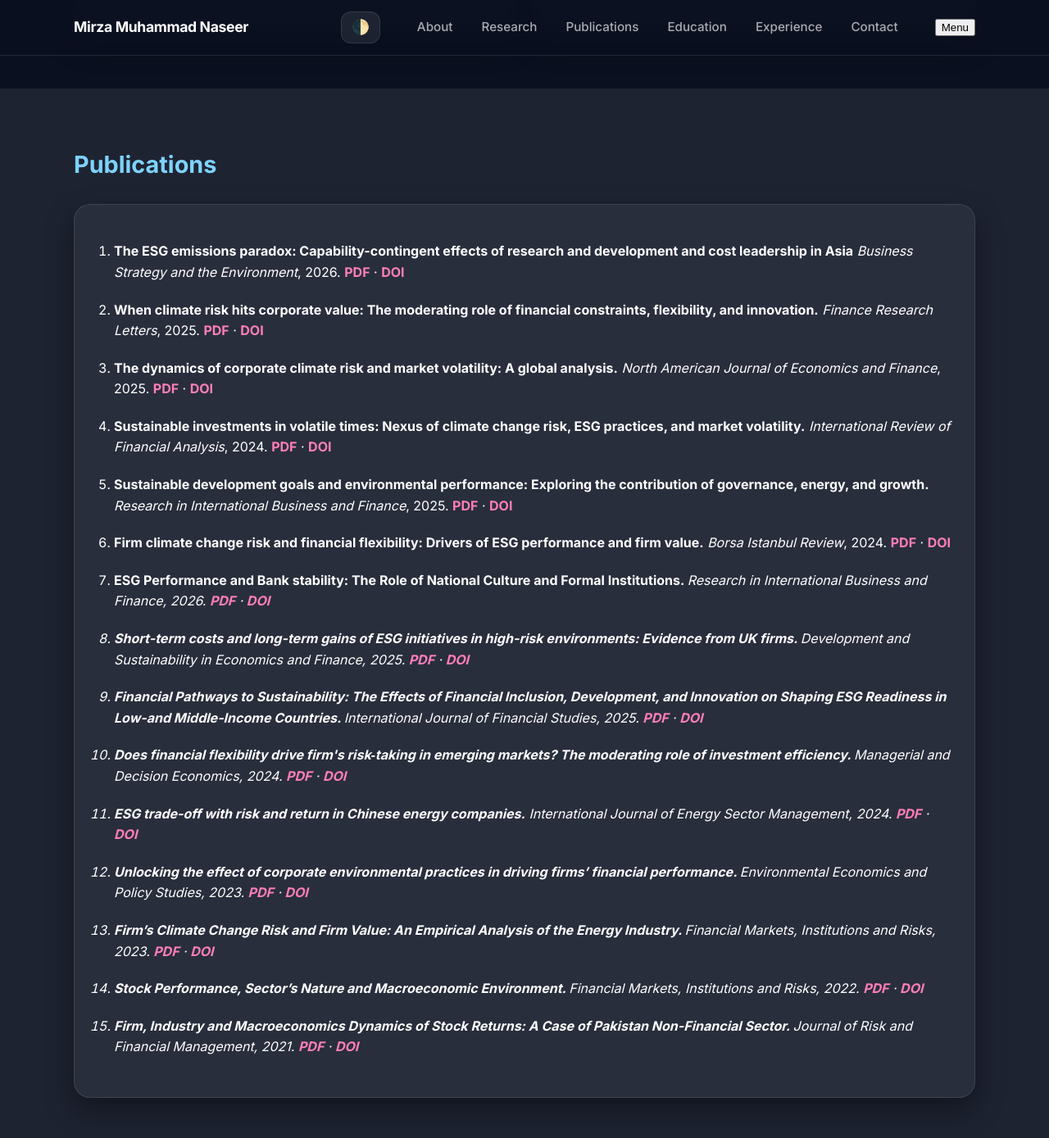
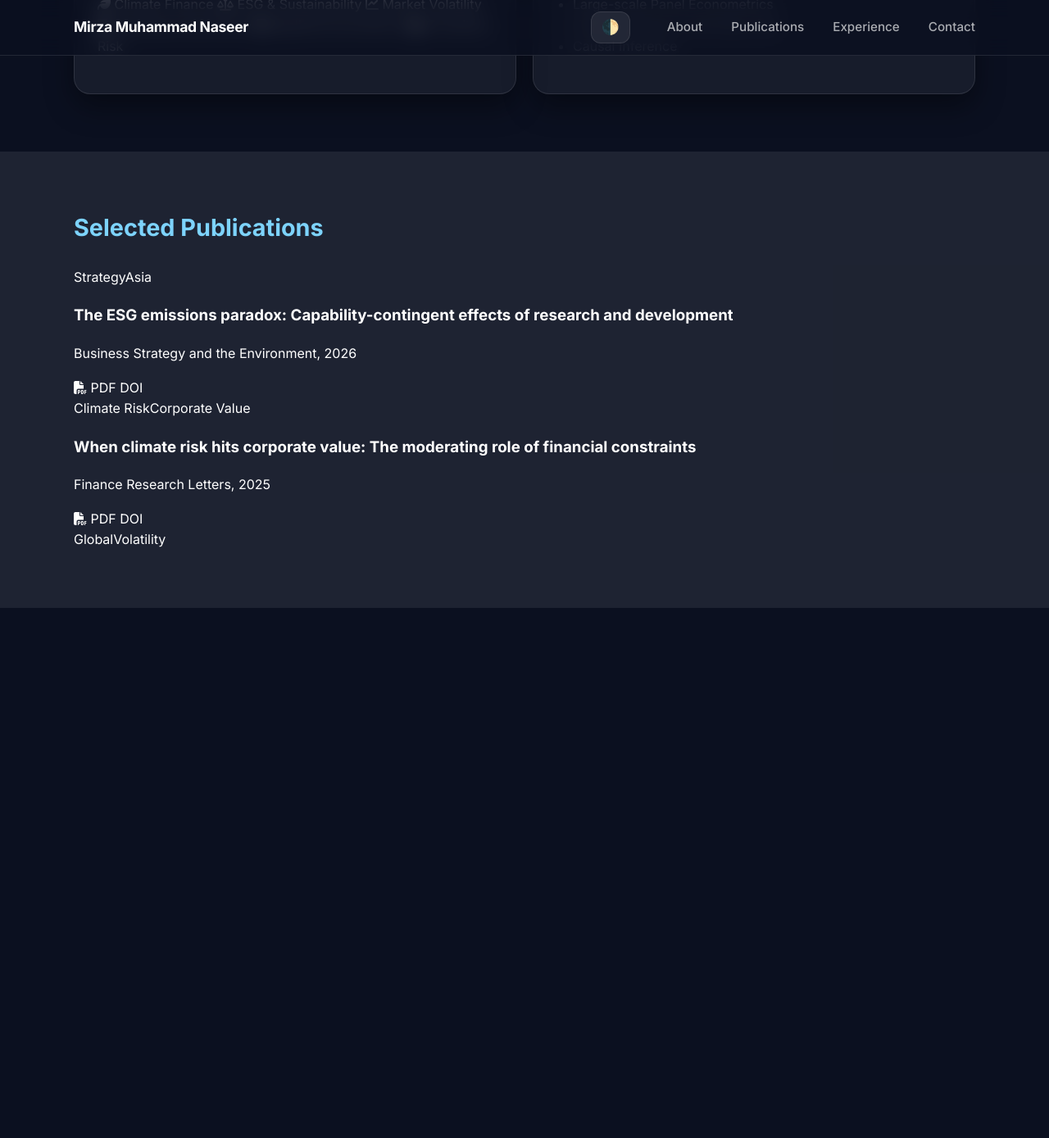
Before and after one commit to mmnaseer/mmnaseer.github.io, a Jekyll site: the page index.html, which Jekyll copies as it is, in a window 1280 px wide and 1400 px high, scrolled down 948 px. Shown: the top 1389 px of the window at 82% size. Built offline with Jekyll 4.4.1, drawn with Linux system fonts in a browser that asks for light colours; a style sheet for code colours, icons or effects is not loaded; after the commit the page ends 1690 px from its top, so only the background shows below that; some of the changed text lies outside the part shown.

Commit message:
Update index.html

```diff
--- a/index.html
+++ b/index.html
@@ -12,23 +12,19 @@
   <link rel="stylesheet" href="https://cdnjs.cloudflare.com/ajax/libs/font-awesome/6.4.0/css/all.min.css">
   <link rel="stylesheet" href="https://cdn.jsdelivr.net/gh/jpswalsh/academicons@1/css/academicons.min.css">
   <link rel="stylesheet" href="assets/style.css" />
+</head>
+<body>
   <header class="topbar">
     <div class="container topbar-inner">
       <a class="brand" href="#top">Mirza Muhammad Naseer</a>
-
       <div class="header-right">
         <button id="theme-toggle" class="theme-toggle" aria-label="Toggle Theme">🌓</button>
-
         <nav class="nav">
           <a href="#about">About</a>
-        <a href="#research">Research</a>
           <a href="#publications">Publications</a>
-        <a href="#education">Education</a>
           <a href="#experience">Experience</a>
           <a href="#contact">Contact</a>
         </nav>
-
-      <button class="menu-btn" type="button" aria-label="Open menu">Menu</button>
       </div>
     </div>
   </header>
@@ -62,34 +58,61 @@
             </ul>
           </div>
           <div class="photo-wrapper">
-            <img src="assets/photo.jpg" alt="Profile Photo" class="profile-img">
+            <img src="assets/photo.jpg" alt="Mirza Muhammad Naseer" class="profile-img">
           </div>
         </aside>
+      </div>
+    </section>
+
+    <section class="stats-bar">
+      <div class="container stats-grid">
+        <div class="stat-item">
+          <i class="fas fa-file-lines stat-icon"></i>
+          <div class="stat-text">
+            <span class="stat-number">15+</span>
+            <span class="stat-label">Publications</span>
+          </div>
+        </div>
+        <div class="stat-item">
+          <i class="fas fa-graduation-cap stat-icon"></i>
+          <div class="stat-text">
+            <span class="stat-number">PhD</span>
+            <span class="stat-label">Candidate (2026)</span>
+          </div>
+        </div>
+        <div class="stat-item">
+          <i class="fas fa-globe-asia stat-icon"></i>
+          <div class="stat-text">
+            <span class="stat-number">Global</span>
+            <span class="stat-label">Focus (UK, Asia, EU)</span>
+          </div>
+        </div>
       </div>
     </section>
 
     <section id="about" class="section">
       <div class="container">
         <h2>About</h2>
-        <p>I am an applied researcher working at the intersection of finance, economics, and sustainability.
-          My work examines how climate risk, environmental regulation, and institutional quality affect corporate behaviour, financial markets, and firm performance.
-          I specialise in large-scale panel data analysis and causal inference, with a strong interest in policy-relevant research..</p>
+        <p class="about-text">I am an applied researcher working at the intersection of finance, economics, and sustainability. My work examines how climate risk, environmental regulation, and institutional quality affect corporate behaviour. I specialise in large-scale panel data analysis and causal inference.</p>
+
         <div class="grid-2">
           <div class="card">
-            <h3><i class="fas fa-search"></i> Research interests</h3>
-            <ul class="bullets">
-              <li>Climate and transition risk</li>
-              <li>Corporate Finance</li>
-              <li>ESG and Sustainability</li>
-              <li>Corporate Governance</li>
-              <li>Applied Econometrics</li>
-            </ul>
+            <h3><i class="fas fa-search"></i> Research Focus</h3>
+            <div class="topic-cloud">
+              <span class="topic-tag large"><i class="fas fa-leaf"></i> Climate Finance</span>
+              <span class="topic-tag"><i class="fas fa-balance-scale"></i> ESG & Sustainability</span>
+              <span class="topic-tag medium"><i class="fas fa-chart-line"></i> Market Volatility</span>
+              <span class="topic-tag"><i class="fas fa-building"></i> Corporate Governance</span>
+              <span class="topic-tag medium"><i class="fas fa-calculator"></i> Applied Econometrics</span>
+              <span class="topic-tag"><i class="fas fa-industry"></i> Transition Risk</span>
+            </div>
           </div>
           <div class="card">
-            <h3><i class="fas fa-flask"></i> Methods</h3>
+            <h3><i class="fas fa-flask"></i> Methodology</h3>
             <ul class="bullets">
-              <li>Panel econometrics</li>
+              <li>Large-scale Panel Econometrics</li>
               <li>Textual analysis of earnings calls</li>
+              <li>Causal Inference</li>
             </ul>
           </div>
         </div>
@@ -98,162 +121,33 @@
 
     <section id="publications" class="section alt">
       <div class="container">
-        <h2>Publications</h2>
-        <div class="card">
-          <ol class="pubs">
-            <li>
-              <strong>The ESG emissions paradox: Capability-contingent effects of research and development and cost leadership in Asia</strong> <em>Business Strategy and the Environment</em>, 2026.
-              <span class="pub-links"><a href="papers/bse.pdf">PDF</a> · <a href="https://doi.org/10.1002/bse.70362">DOI</a></span>
-            </li>
-            <li>
-              <strong>When climate risk hits corporate value: The moderating role of financial constraints, flexibility, and innovation.</strong> <em>Finance Research Letters</em>, 2025.
-              <span class="pub-links"><a href="papers/FRL.pdf">PDF</a> · <a href="https://doi.org/10.1016/j.frl.2025.106780">DOI</a></span>
-            </li>
-            <li>
-              <strong>The dynamics of corporate climate risk and market volatility: A global analysis.</strong> <em>North American Journal of Economics and Finance</em>, 2025.
-              <span class="pub-links"><a href="papers/NAJEF.pdf">PDF</a> · <a href="https://doi.org/10.1016/j.najef.2025.102435">DOI</a></span>
-            </li>
-            <li>
-              <strong>Sustainable investments in volatile times: Nexus of climate change risk, ESG practices, and market volatility.</strong> <em>International Review of Financial Analysis</em>, 2024.
-              <span class="pub-links"><a href="papers/IRFA.pdf">PDF</a> · <a href="https://doi.org/10.1016/j.irfa.2024.103492">DOI</a></span>
-            </li>
-            <li>
-              <strong>Sustainable development goals and environmental performance: Exploring the contribution of governance, energy, and growth.</strong> <em>Research in International Business and Finance</em>, 2025.
-              <span class="pub-links"><a href="papers/RIBAF.pdf">PDF</a> · <a href="https://doi.org/10.1016/j.ribaf.2024.102646">DOI</a></span>
-            </li>
-            <li>
-              <strong>Firm climate change risk and financial flexibility: Drivers of ESG performance and firm value.</strong> <em>Borsa Istanbul Review</em>, 2024.
-              <span class="pub-links"><a href="papers/BIR.pdf">PDF</a> · <a href="https://doi.org/10.1016/j.bir.2023.11.003">DOI</a></span>
-            </li>
-            <li>
-              <strong>ESG Performance and Bank stability: The Role of National Culture and Formal Institutions. </strong> <em>Research in International Business and Finance<em>, 2026.
-              <span class="pub-links"><a href="papers/RIBAF2.pdf">PDF</a> · <a href="https://doi.org/10.1016/j.ribaf.2025.103214">DOI</a></span>
-            </li>
+        <h2>Selected Publications</h2>
+        <div class="pubs-grid">
 
-            <li>
-              <strong>Short-term costs and long-term gains of ESG initiatives in high-risk environments: Evidence from UK firms. </strong> <em>Development and Sustainability in Economics and Finance<em>, 2025.
-              <span class="pub-links"><a href="papers/DSEF.pdf">PDF</a> · <a href="https://doi.org/10.1016/j.dsef.2025.100075">DOI</a></span>
-            </li>
-
-            <li>
-              <strong>Financial Pathways to Sustainability: The Effects of Financial Inclusion, Development, and Innovation on Shaping ESG Readiness in Low-and Middle-Income Countries. </strong> <em>International Journal of Financial Studies<em>, 2025.
-              <span class="pub-links"><a href="papers/IJFS.pdf">PDF</a> · <a href="https://doi.org/10.3390/ijfs13030122">DOI</a></span>
-            </li>
-
-            <li>
-              <strong>Does financial flexibility drive firm's risk‐taking in emerging markets? The moderating role of investment efficiency. </strong> <em>Managerial and Decision Economics<em>, 2024.
-              <span class="pub-links"><a href="papers/MDE.pdf">PDF</a> · <a href="https://doi.org/10.1002/mde.4337">DOI</a></span>
-            </li>
-
-            <li>
-              <strong>ESG trade-off with risk and return in Chinese energy companies.</strong> <em> International Journal of Energy Sector Management<em>, 2024.
-              <span class="pub-links"><a href="papers/IJESM.pdf">PDF</a> · <a href="https://doi.org/10.1108/IJESM-07-2023-0027">DOI</a></span>
-            </li>
-
-            <li>
-              <strong>Unlocking the effect of corporate environmental practices in driving firms’ financial performance. </strong> <em>Environmental Economics and Policy Studies<em>, 2023.
-              <span class="pub-links"><a href="papers/EEPS.pdf">PDF</a> · <a href="https://doi.org/10.1007/s10018-023-00385-x">DOI</a></span>
-            </li>
-
-            <li>
-              <strong>Firm’s Climate Change Risk and Firm Value: An Empirical Analysis of the Energy Industry. </strong> <em>Financial Markets, Institutions and Risks<em>, 2023.
-              <span class="pub-links"><a href="papers/FMIR.pdf">PDF</a> · <a href="https://doi.org/10.21272/fmir.7(2).1-11.2023">DOI</a></span>
-            </li>
-
-            <li>
-              <strong>Stock Performance, Sector’s Nature and Macroeconomic Environment. </strong> <em>Financial Markets, Institutions and Risks<em>, 2022.
-              <span class="pub-links"><a href="papers/FMIR2.pdf">PDF</a> · <a href="https://doi.org/10.21272/fmir.6(1).13-26.2021">DOI</a></span>
-            </li>
-
-            <li>
-              <strong>Firm, Industry and Macroeconomics Dynamics of Stock Returns: A Case of Pakistan Non-Financial Sector. </strong> <em>Journal of Risk and Financial Management<em>, 2021.
-              <span class="pub-links"><a href="papers/JRFM.pdf">PDF</a> · <a href="https://doi.org/10.3390/jrfm14050190">DOI</a></span>
-            </li>
-          </ol>
+          <article class="pub-card">
+            <div class="pub-content">
+              <div class="pub-tags"><span class="tag">Strategy</span><span class="tag">Asia</span></div>
+              <h3 class="pub-title">The ESG emissions paradox: Capability-contingent effects of research and development</h3>
+              <p class="pub-journal">Business Strategy and the Environment, 2026</p>
+              <div class="pub-actions">
+                <a href="papers/bse.pdf" class="btn-sm"><i class="fas fa-file-pdf"></i> PDF</a>
+                <a href="https://doi.org/10.1002/bse.70362" class="btn-sm outline">DOI</a>
               </div>
             </div>
-    </section>
+          </article>
 
-    <section id="education" class="section">
-      <div class="container">
-        <h2>Education</h2>
-        <div class="grid-2">
-          <div class="card">
-            <h3>PhD Business Studies</h3>
-            <ul class="bullets">
-              <li>2022-2026</li>
-            </ul>
-          </div>
-          <div class="card">
-            <h3>MS Mgt. Sciences</h3>
-            <ul class="bullets">
-              <li>2015-2017</li>
-            </ul>
-          </div>
-          <div class="card">
-            <h3>B.Com Hons</h3>
-            <ul class="bullets">
-              <li>2010-2015</li>
-            </ul>
+          <article class="pub-card">
+            <div class="pub-content">
+              <div class="pub-tags"><span class="tag">Climate Risk</span><span class="tag">Corporate Value</span></div>
+              <h3 class="pub-title">When climate risk hits corporate value: The moderating role of financial constraints</h3>
+              <p class="pub-journal">Finance Research Letters, 2025</p>
+              <div class="pub-actions">
+                <a href="papers/FRL.pdf" class="btn-sm"><i class="fas fa-file-pdf"></i> PDF</a>
+                <a href="https://doi.org/10.1016/j.frl.2025.106780" class="btn-sm outline">DOI</a>
               </div>
             </div>
-      </div>
-    </section>
+          </article>
 
-    <section id="experience" class="section alt">
-      <div class="container">
-        <h2>Experience</h2>
-        <div class="grid-2">
-          <div class="card">
-            <h3>Finance Officer</h3>
-            <ul class="bullets">
-              <li>Citizens Advice Darlington</li>
-              <li>2022-Current</li>
-            </ul>
-          </div>
-          <div class="card">
-            <h3>Assistant Manager Finance </h3>
-            <ul class="bullets">
-              <li>Mirpur Medical Services Pvt Ltd.</li>
-              <li>2021-2022</li>
-            </ul>
-          </div>
-          <div class="card">
-            <h3>Accounts Officer </h3>
-            <ul class="bullets">
-              <li>Daelim Industrial Co. Ltd.</li>
-              <li>2018-2018</li>
-            </ul>
-          </div>
-        </div>
-      </div>
-    </section>
-
-    <section id="contact" class="section">
-      <div class="container">
-        <h2>Contact</h2>
-        <div class="card contact-box">
-          <p><i class="fas fa-envelope"></i> <strong>Email:</strong> <a href="mailto:mirzamnaseer@gmail.com">mirzamnaseer@gmail.com</a></p>
-          <p><i class="fab fa-github"></i> <strong>GitHub:</strong> <a href="#">mmnaseer</a></p>
-        </div>
-      </div>
-    </section>
-
-    <footer class="footer">
-      <div class="container">
-        <p>© <span id="year"></span> Mirza Muhammad Naseer</p>
-      </div>
-    </footer>
-  </main>
-
-  <script>
-    document.getElementById("year").textContent = new Date().getFullYear();
-    const toggle = document.getElementById('theme-toggle');
-    toggle.addEventListener('click', () => {
-      document.body.classList.toggle('light-theme');
-      localStorage.setItem('theme', document.body.classList.contains('light-theme') ? 'light' : 'dark');
-    });
-    if (localStorage.getItem('theme') === 'light') document.body.classList.add('light-theme');
-  </script>
-</body>
-</html>
+          <article class="pub-card">
+            <div class="pub-content">
+              <div class="pub-tags"><span class="tag">Global</span><span class="tag">Volatility</span></div>
```
Lines whose indentation alone changed are shown as unchanged.
